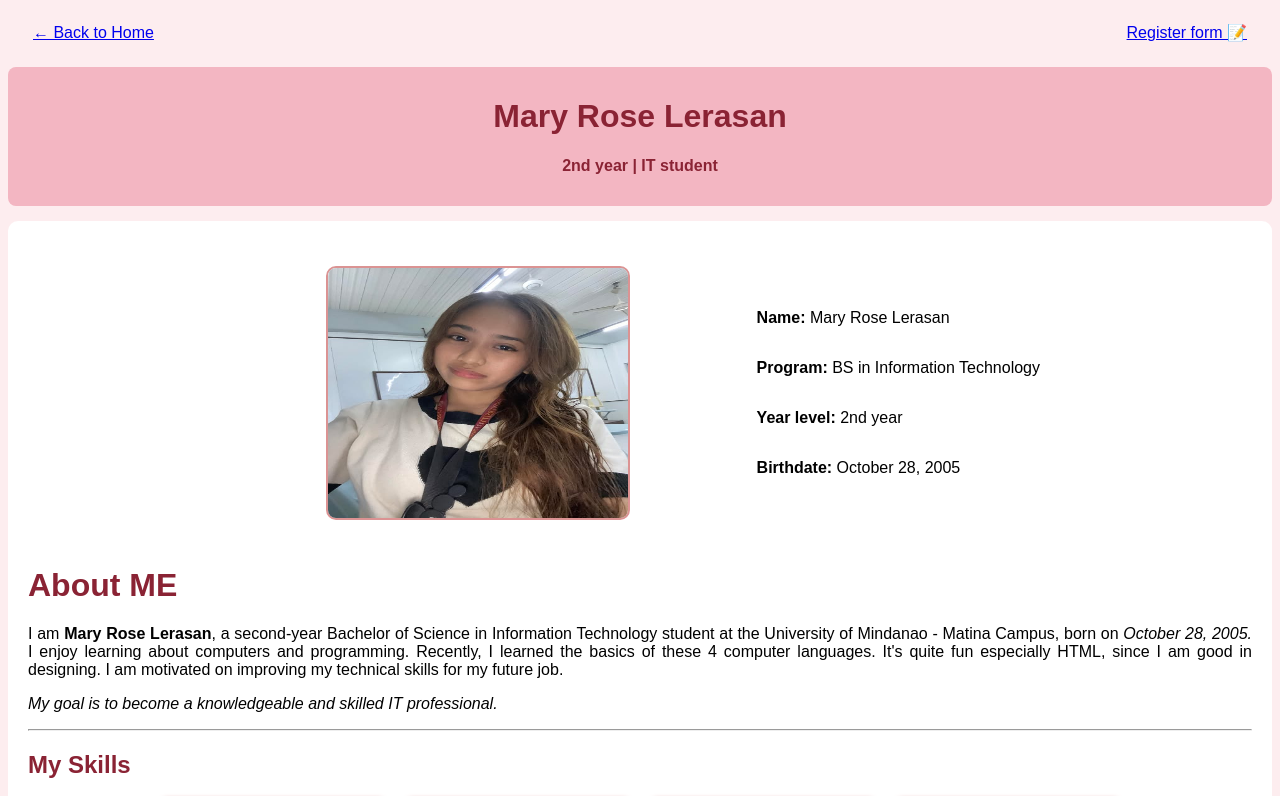
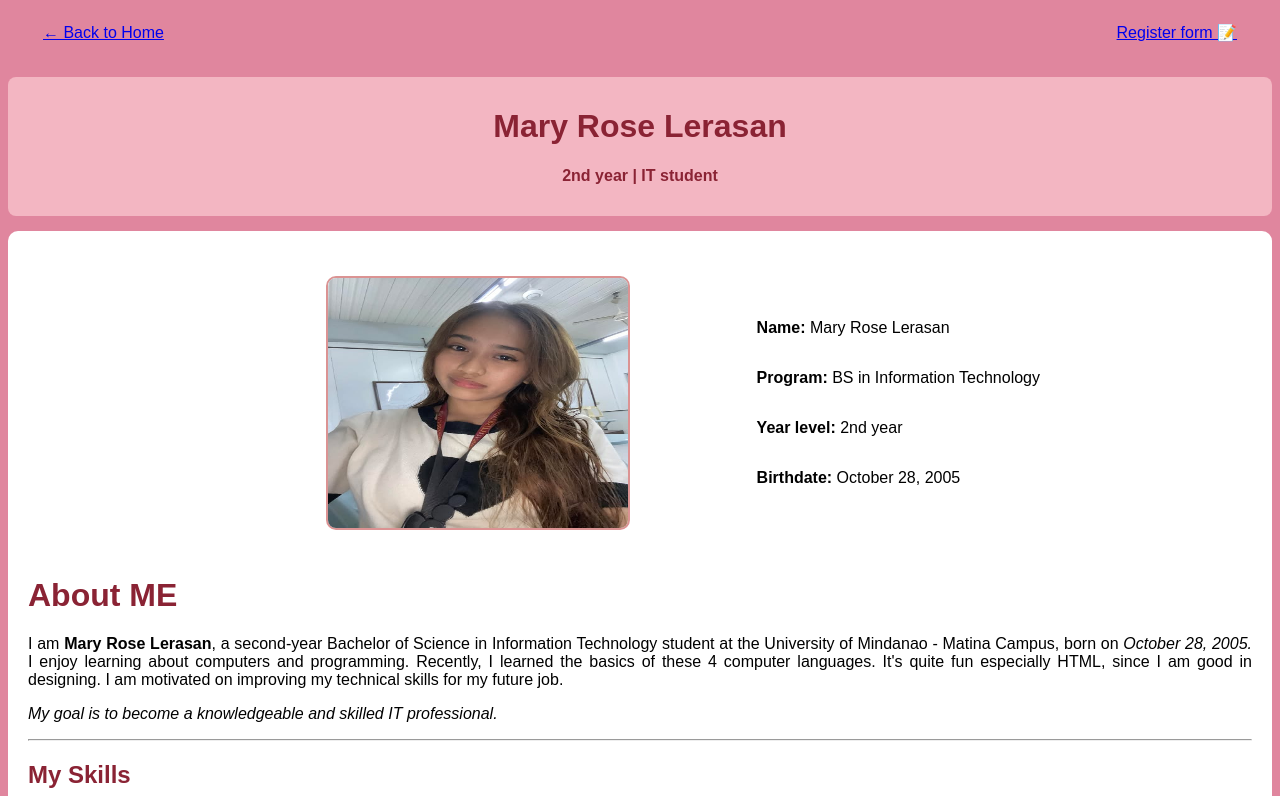
Before and after one commit to marirosXD/portfolios, a plain HTML site: page aboutme.html in a window 1280 px wide. Shown: the top 796 px of the page. Drawn offline with Linux system fonts and the light colour scheme.

Commit message:
Update aboutMe.css

```diff
--- a/aboutMe.css
+++ b/aboutMe.css
@@ -2,7 +2,7 @@
 
 /*ELEMENT */
 body {
-    background-color:  rgb(253, 237, 239);
+    background-color:  rgb(224, 134, 158);
     font-family: Arial, sans-serif;
 }
 h1 {
@@ -58,7 +58,7 @@ ul li {    /*BULLETS*/
 
 .btn {
     color: #000000;
-    margin: 10px;
+    margin: 20px;
     padding:15px;
     display: flex;
     justify-content: space-between;
```
